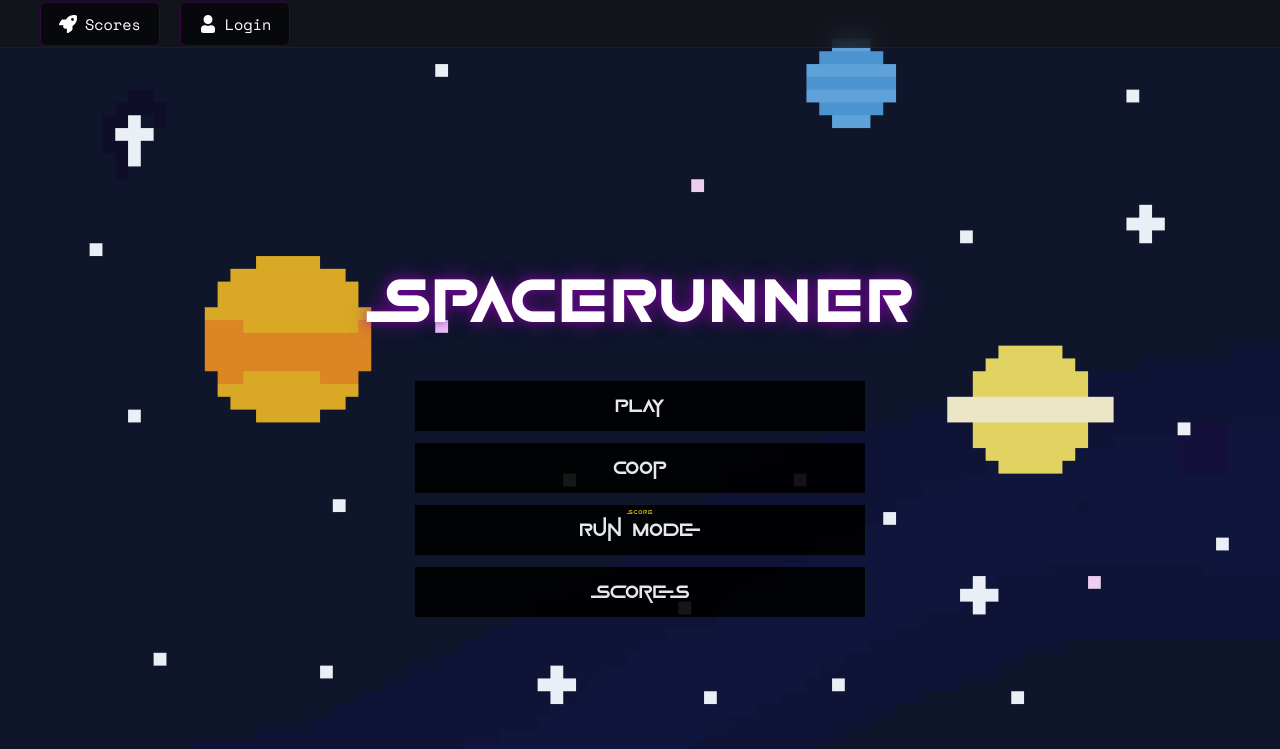
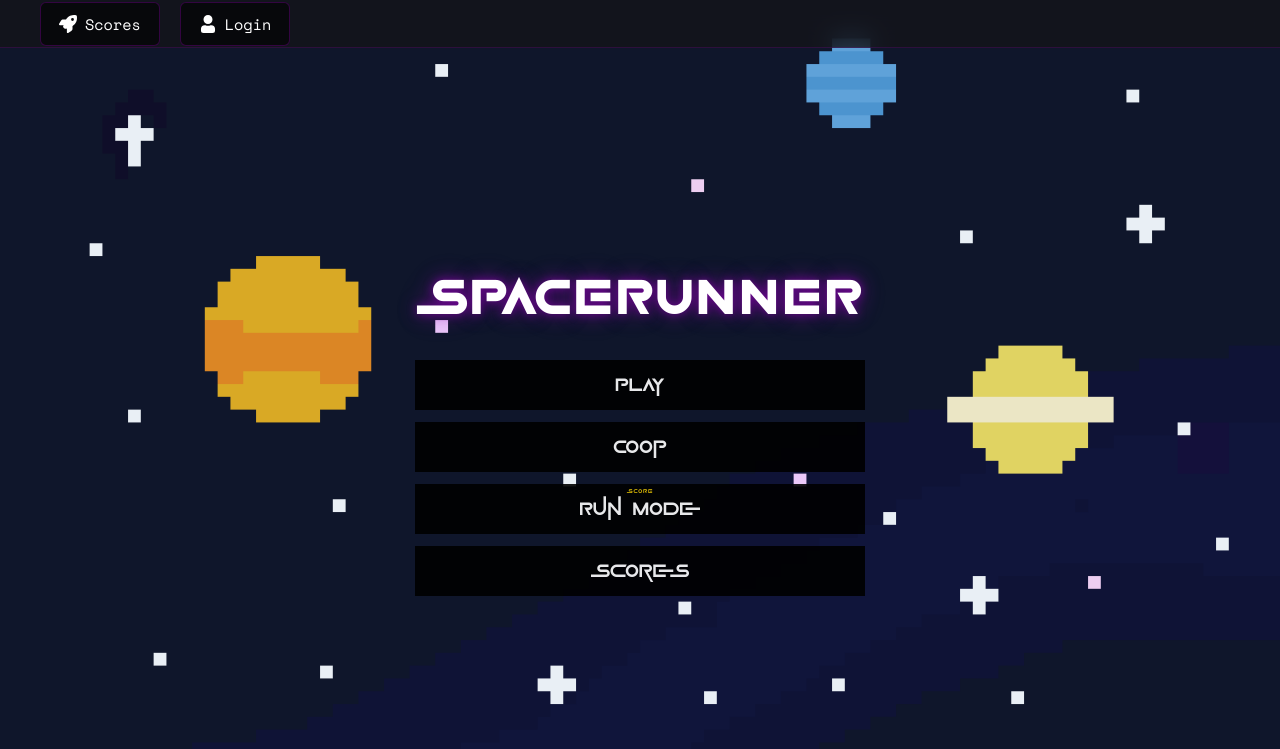
Before and after one commit to Michi4/SpaceRunner, a PHP site: page / in a window 1280 px wide. Shown: the top 749 px of the page. Run offline with PHP 8.4, Linux system fonts and the light colour scheme.

Commit message:
style: tighten homepage headline size and reduce vertical margin layout offset

```diff
--- a/GAME/public/css/style.css
+++ b/GAME/public/css/style.css
@@ -35,8 +35,8 @@ main{
     justify-content: center;
     height: 100vh;
     width: 100vw;
-    padding: clamp(10px, 3vh, 20px);
-    padding-top: calc(clamp(40px, 6vh, 60px) + clamp(10px, 3vh, 30px));
+    padding: clamp(8px, 2.5vh, 16px);
+    padding-top: calc(clamp(40px, 6vh, 60px) + clamp(6px, 1.5vh, 20px));
     overflow: hidden;
     transition: 500ms all ease-in-out;
 }
@@ -453,12 +453,12 @@ table, td, input, select, textarea {
 
 .headline {
     font-family: space, sans-serif;
-    font-size: clamp(1.8rem, 5vw, 4rem);
+    font-size: clamp(1.4rem, 4vw, 3.2rem);
     color: #ffffff;
     text-transform: uppercase;
     letter-spacing: 4px;
-    margin-top: clamp(4px, 1.5vh, 16px);
-    margin-bottom: clamp(6px, 2vh, 20px);
+    margin-top: clamp(2px, 0.8vh, 10px);
+    margin-bottom: clamp(4px, 1.2vh, 14px);
     text-shadow: 0 0 10px rgba(151, 0, 189, 0.6), 0 0 20px rgba(151, 0, 189, 0.4), 0 0 30px rgba(151, 0, 189, 0.2);
     display: inline-block;
     transition: all 0.3s ease;
```
